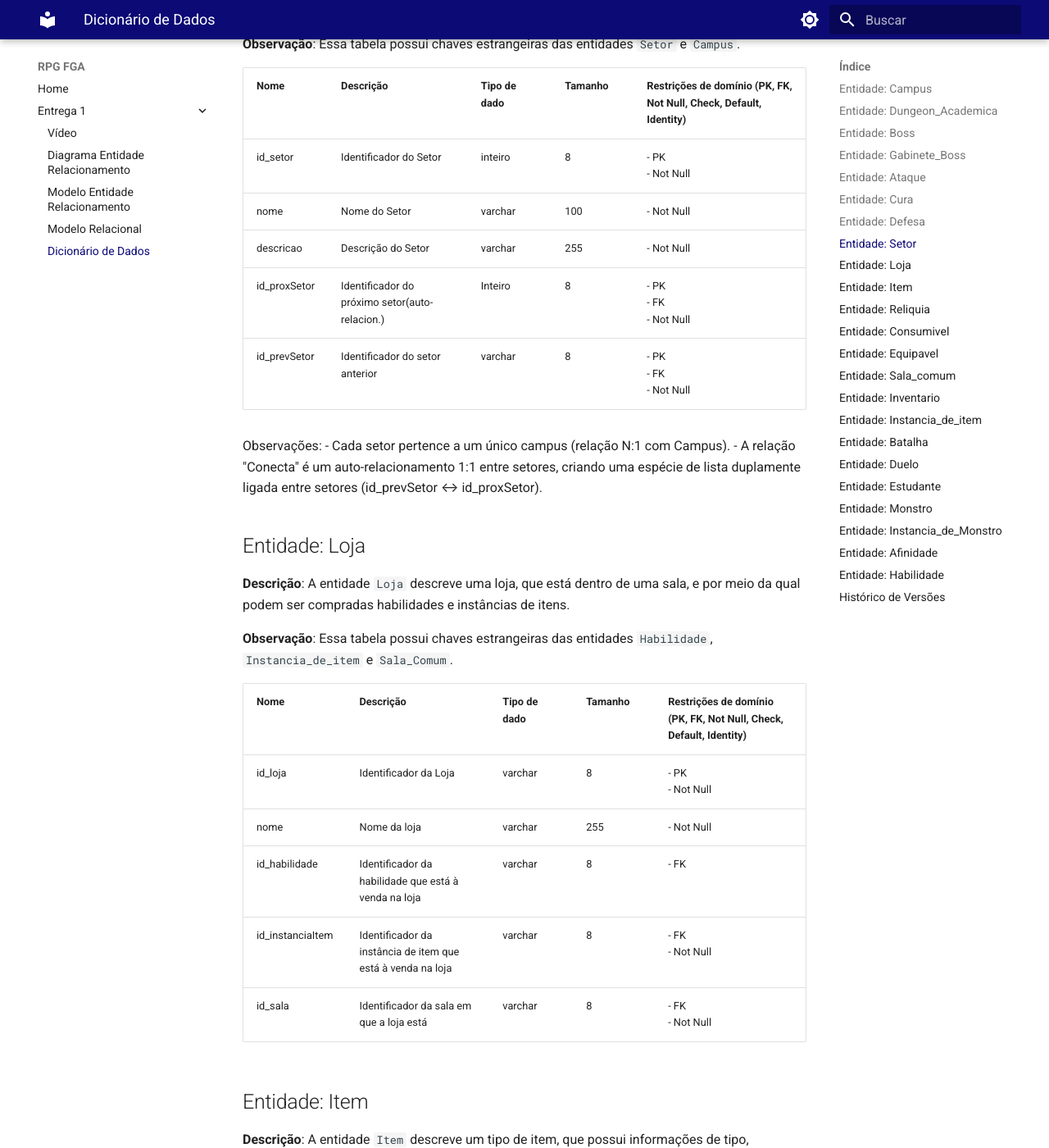
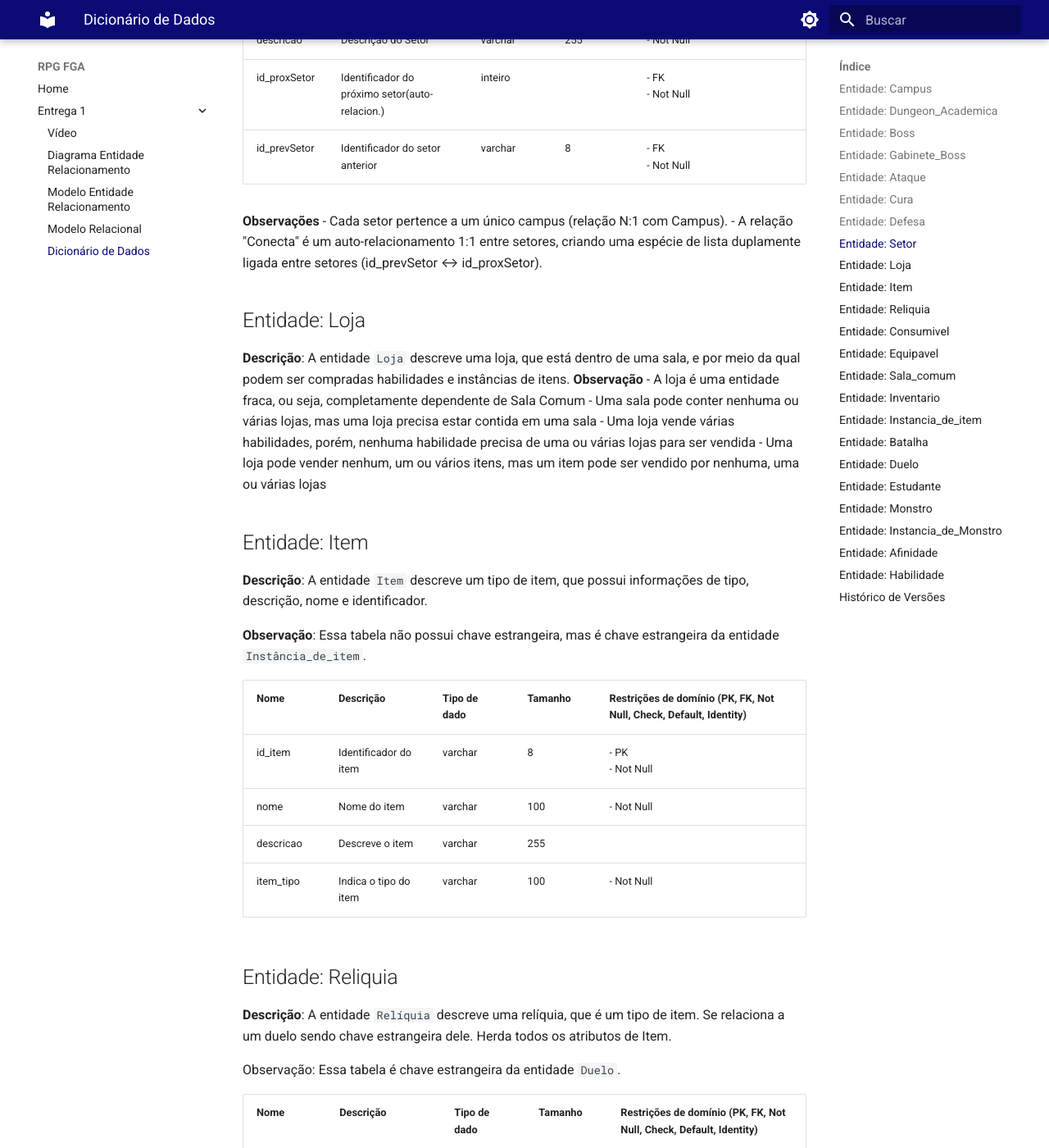
Before and after one commit to SBD1/2025.1_RPG_FGA, an MkDocs documentation site: the page built from docs/entrega1/dicionariov1.md, in a window 1280 px wide and 1400 px high, scrolled down 4318 px. Shown: the whole window at 82% size. Built offline with MkDocs 1.6.1 and Material for MkDocs 9.7.7, drawn with Linux system fonts in a browser that asks for light colours; some of the changed text lies outside the part shown.

Commit message:
Update dicionariov1.md

```diff
--- a/docs/entrega1/dicionariov1.md
+++ b/docs/entrega1/dicionariov1.md
@@ -9,10 +9,11 @@
 
 | Nome      | Descrição                         | Tipo de dado | Tamanho | Restrições de domínio (PK, FK, Not Null, Check, Default, Identity) |
 | --------- | --------------------------------- | ------------ | ------- | ------------------------------------------------------------------ |
-| id_Campus | Identificador único do campus | Inteiro      | 8       | - PK<br>- Not Null<br>                                             |
+| id_Campus | Identificador único do campus | Inteiro      |      | - PK<br>- Not Null<br>                                             |
 | nome      | Nome do campus                    | varchar      | 100     | - Not Null                                                         |
 | descricao | Descrição do campus               | varchar      | 255     | - Not Null                                                         |
-Observações:
+
+**Observações**
  - Cada campus contem um ou mais setores (relação 1:N com Setor).
  - Um campus deve existir (participação total – (1,1)).
 
@@ -99,33 +100,26 @@
 
 **Descrição:** A entidade `Setor` descreve um setor que está dentro do campus. Possui informação de nome, descrição, identificador do campus em que está e possui um auto-relacionamento em que a partir de um setor pode se chegar a outro.
 
-**Observação**: Essa tabela possui chaves estrangeiras das entidades `Setor` e `Campus`.
-
 | Nome         | Descrição                                  | Tipo de dado | Tamanho | Restrições de domínio (PK, FK, Not Null, Check, Default, Identity) |
 | ------------ | ------------------------------------------ | ------------ | ------- | ------------------------------------------------------------------ |
-| id_setor     | Identificador do Setor                     | inteiro      | 8       | - PK<br>- Not Null                                                 |
+| id_setor     | Identificador do Setor                     | inteiro      |        | - PK<br>- Not Null                                                 |
 | nome         | Nome do Setor                              | varchar      | 100     | - Not Null                                                         |
 | descricao    | Descrição do Setor                         | varchar      | 255     | - Not Null                                                         |
-| id_proxSetor | Identificador do próximo setor(auto-relacion.)             | Inteiro      | 8       | - PK<br>- FK         <br>- Not Null                                              |
-| id_prevSetor | Identificador do setor anterior            | varchar      | 8       | - PK<br>- FK<br>- Not Null                                                                         |
+| id_proxSetor | Identificador do próximo setor(auto-relacion.) | inteiro      |        | - FK<br>- Not Null                                             |
+| id_prevSetor | Identificador do setor anterior            | varchar      | 8       | - FK<br>- Not Null                                                 |
 
-Observações:
+**Observações**
 - Cada setor pertence a um único campus (relação N:1 com Campus).
 - A relação "Conecta" é um auto-relacionamento 1:1 entre setores, criando uma espécie de lista duplamente ligada entre setores (id_prevSetor ↔ id_proxSetor).
 
 ## Entidade: Loja
 
 **Descrição**: A entidade `Loja` descreve uma loja, que está dentro de uma sala, e por meio da qual podem ser compradas habilidades e instâncias de itens.
-
-**Observação**: Essa tabela possui chaves estrangeiras das entidades `Habilidade`, `Instancia_de_item` e `Sala_Comum`.
-
-| Nome             | Descrição                                                   | Tipo de dado | Tamanho | Restrições de domínio (PK, FK, Not Null, Check, Default, Identity) |
-| ---------------- | ----------------------------------------------------------- | ------------ | ------- | ------------------------------------------------------------------ |
-| id_loja          | Identificador da Loja                                       | varchar      | 8       | - PK<br>- Not Null                                                 |
-| nome             | Nome da loja                                                | varchar      | 255     | - Not Null                                                         |
-| id_habilidade    | Identificador da habilidade que está à venda na loja        | varchar      | 8       | - FK                                                               |
-| id_instanciaItem | Identificador da instância de item que está à venda na loja | varchar      | 8       | - FK<br>- Not Null                                                 |
-| id_sala          | Identificador da sala em que a loja está                    | varchar      | 8       | - FK<br>- Not Null                                                 |
+**Observação**
+- A loja é uma entidade fraca, ou seja, completamente dependente de Sala Comum
+- Uma sala pode conter nenhuma ou várias lojas, mas uma loja precisa estar contida em uma sala
+- Uma loja vende várias habilidades, porém, nenhuma habilidade precisa de uma ou várias lojas para ser vendida
+- Uma loja pode vender nenhum, um ou vários itens, mas um item pode ser vendido por nenhuma, uma ou várias lojas
 
 ## Entidade: Item
 
@@ -178,15 +172,17 @@
 
 **Descrição:** É a entidade que representa as salas em que o estudante irá andar.
 
-**Observação:** Essa tabela possui chave estrangeira da entidade `setor` e `instancia_de_item` e as entidades `setor`, `loja`, `estudante` e `Dungeon_Academica` possuem chave estrangeira dessa entidade.
-
 | Nome | Descrição | Tipo de dado | Tamanho | Restrições de domínio (PK, FK, Not Null, Check, Default, Identity) |
 | ---- | --------- | ------------ | ------- | ------------------------------------------------------------------ |
-|id_sala|Identificador da sala|varchar|8|- PK<br>- Not Null<br>|
-|id_instanciaitem|Identificador da instância do item que a sala contem|varchar|8|- FK<br>- Not Null<br>|
-|id_setor|Identificador do setor em que a sala está|varchar|8|- FK<br>- Not Null<br>|
+|id_sala|Identificador único da sala|inteiro|  |- PK<br>- Not Null<br>|
+|id_prevSala|Identificador da sala anterior|inteiro||- FK<br>- Not Null<br>|
+|id_proxSala|Identificador da próxima sala|inteiro||- FK<br>- Not Null<br>|
 |descrição|Descrição do que tem/contem na sala|varchar|255|-Not Null|
 |nome | nome da sala|varchar|100|- Not Null|
+
+**Observação**
+- Um setor pode conter nenhuma ou várias salas comuns, mas cada sala comum deve pertencer exatamente a um setor.
+- Cada sala comum pode apontar para uma próxima e uma anterior (representando uma estrutura sequencial ou lista duplamente ligada).
 
 ## Entidade: Inventario
 
@@ -303,19 +299,22 @@
 
 ## Entidade: Habilidade
 
-**Descrição:** Esta entidade contém os dados das habilidades que um monstro, boss ou estudante podem ter.
-
-**Observação:** Essa entidade tem relação com outras três entidades as habilidades de ataque, defesa e cura, as entidades `loja`, `monstro`, `boss` e `estudante` tem chave estrangeira dessa entidade .
+**Descrição:** Esta entidade contém os dados das habilidades que uma criatura, estudante, tema e loja podem ter.
 
 | Nome | Descrição | Tipo de dado | Tamanho | Restrições de domínio (PK, FK, Not Null, Check, Default, Identity) |
 | ---- | --------- | ------------ | ------- | ------------------------------------------------------------------ |
 |id_habilidade | Identificador Da habilidade|varchar|8|- PK<br>- Not Null<br> |
 |nome | nome da habilidade|varchar|100|- Not Null|
 |tipo_habilidade|Qual o tipo da habilidade|varchar|6|- Not Null|
-|nivel|Qual o nível da habilidade|int||- Not Null|
-|afinidadeTipo|Qual a afinidade da habilidade|varchar|15|- Not Null|
-|coolDown|tempo de recarga da habilidade|int||- Not Null|
-|desbloqueado|indica se a habilidade está desbloqueada ou não |boolean||- Not Null|
+|nivel|Qual o nível da habilidade|inteiro||- Not Null|
+|coolDown|tempo de recarga da habilidade|inteiro||- Not Null|
+
+**Observações**
+- A criatura pode dominar no mínimo uma habilidade e no máximo várias. A habilidade pode ser dominada por nenhuma criatura e no máximo várias.
+- Uma loja vende várias habilidades, porém, nenhuma habilidade precisa de uma ou várias lojas para ser vendida
+- Uma habilidade contém somente um tema e nenhum tema pode conter várias habilidades
+- Nenhuma habilidade ou várias podem ser dominadas pelo estudante e, um estudante pode dominar várias habilidades
+- Habilidade pode ser de três tipos: ataque, cura e defesa.
 
 
 
```
